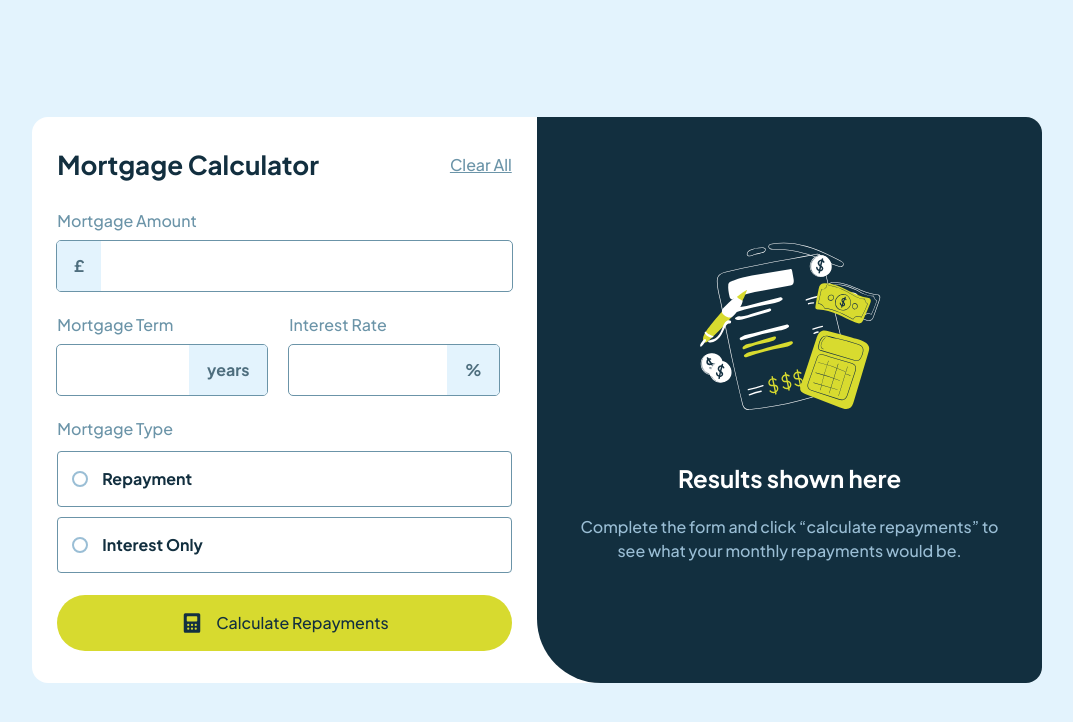
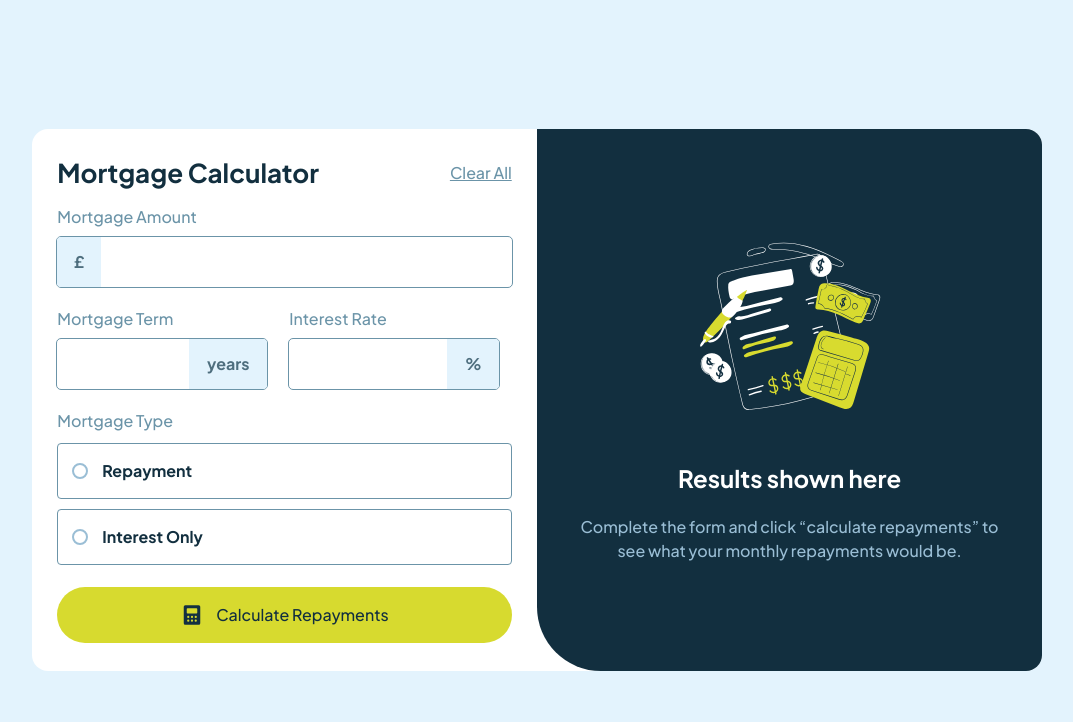
Before and after one commit to devPauloski/mortgage-repayment-calculator, a React (Vite) app: page / in a window 1280 px wide. Shown: the top 722 px of the page, without its empty margins (103-1176 px from the left). Built offline with nearby package versions, Linux system fonts and the light colour scheme.

Commit message:
Make adjustment on the styling

```diff
--- a/src/components/FormInputs.jsx
+++ b/src/components/FormInputs.jsx
@@ -7,7 +7,7 @@ import SubmitButton from "./SubmitButton.jsx";
 
 export default function FormInputs() {
   return (
-    <section className="px-[5%] py-8">
+    <section className="px-[5%] py-7">
       <InputHeader />
       <InputAmount />
       <div className="flex flex-col gap-5.5 md:flex-1 md:flex-row">
--- a/src/components/InputAmount.jsx
+++ b/src/components/InputAmount.jsx
@@ -1,6 +1,6 @@
 export default function InputAmount() {
   return (
-    <div className="mb-5.5">
+    <div className="mb-5">
       <label className="mb-2 block" htmlFor="mortgage-amount">
         Mortgage Amount
       </label>
--- a/src/components/InputHeader.jsx
+++ b/src/components/InputHeader.jsx
@@ -1,6 +1,6 @@
 export default function InputHeader() {
   return (
-    <header className="mb-7 flex flex-col items-start gap-3 md:flex-row md:items-center md:justify-between">
+    <header className="mb-4 flex flex-col items-start gap-3 md:flex-row md:items-center md:justify-between">
       <h1 className="text-2xl leading-tight font-bold text-slate-900 lg:text-[1.625rem]">
         Mortgage Calculator
       </h1>
--- a/src/components/InputRate.jsx
+++ b/src/components/InputRate.jsx
@@ -1,6 +1,6 @@
 export default function InputRate() {
   return (
-    <div className="mb-5.5">
+    <div className="mb-5">
       <label className="mb-2 block" htmlFor="interest-rate">
         Interest Rate
       </label>
```
